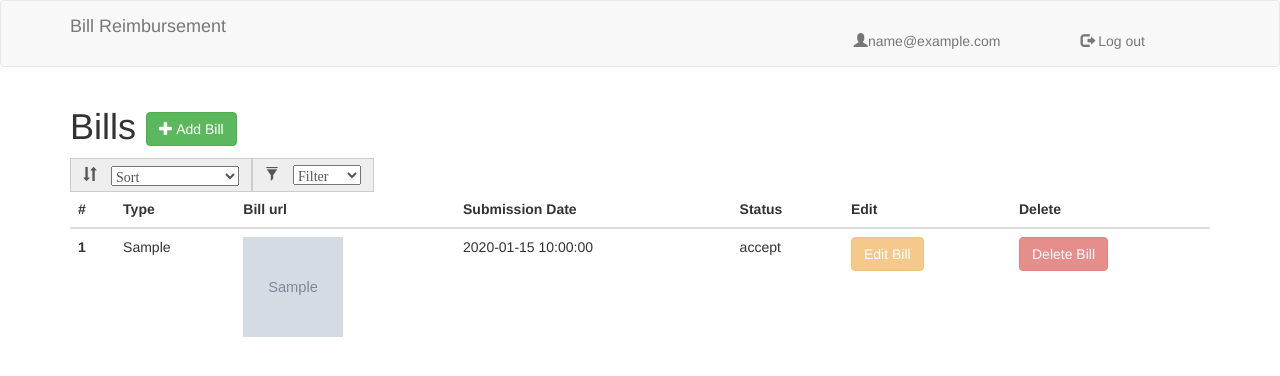
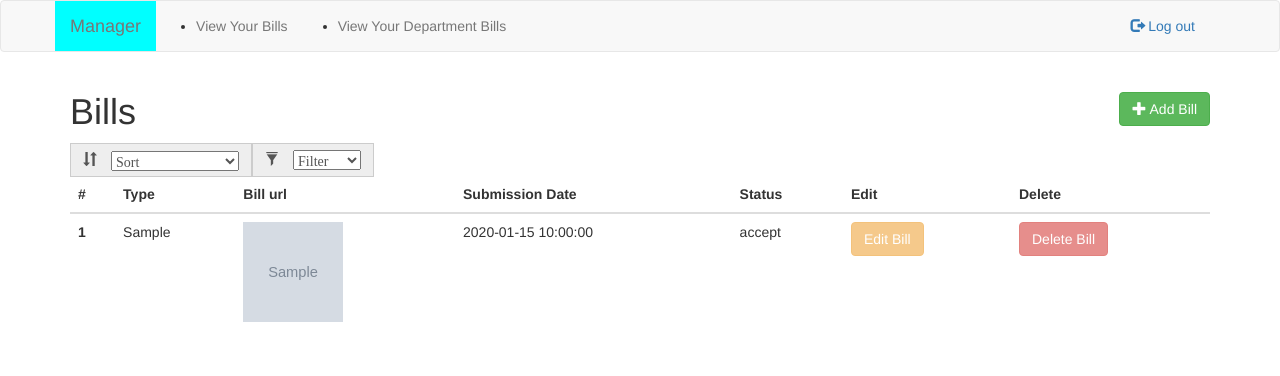
Before and after one commit to ishween/Bill-Reimbursement, a Flask app: page /employee/bill/manager/viewMyBills/1/1 in a window 1280 px wide. Shown: the top 376 px of the page. Run offline with Flask 2, Linux system fonts and the light colour scheme; the visitor is signed in with stand-in values (Sample User, id 1); grey boxes marked "Sample" are stand-in pictures; a database or web service that is not in the repository returns one stand-in record (values such as "Sample title"); some libraries are stand-ins or nearby versions.

Commit message:
manager bills

```diff
--- a/src/models/bills/bill.py
+++ b/src/models/bills/bill.py
@@ -6,6 +6,8 @@ import src.models.bills.error as billError
 
 class Bill(object):
     def __init__(self, employee_id, manager_id, bill_type, department_id, date_of_submission, bill_image_url, status, _id=None):
+        self.employee_id = None
+        self.manager_id = None
         if employee_id is not None:
             self.employee_id = employee_id
         else:
@@ -24,7 +26,10 @@ class Bill(object):
         Bill(employee_id, manager_id, bill_type, department_id, date_of_submission, bill_image_url, "pending").save_to_db()
 
     def save_to_db(self):
-        Database.insert(billConstant.COLLECTION, self.employee_json())
+        if self.employee_id is not None:
+            Database.insert(billConstant.COLLECTION, self.employee_json())
+        else:
+            Database.insert(billConstant.COLLECTION, self.manager_json())
 
     def employee_json(self):
         return {
--- a/src/models/bills/views.py
+++ b/src/models/bills/views.py
@@ -35,7 +35,7 @@ def view_bills(sort_type, filter_type):
 @bill_blueprint.route('/add', methods=['GET', 'POST'])
 @bills_decorators.requires_login
 def add_bill():
-    print(session.keys())
+   # print(session.keys())
     email = session['email']
     employee = Employee.get_by_employee_email(email)
     employee_id = None
@@ -49,6 +49,7 @@ def add_bill():
         manager_id = manager['_id']
         name = manager['name']
         department_id = manager['department_id']
+    #    print(manager)
     bill_types = BillType.all_bills_type_by_department_id(department_id)
     url = None
     thumbnail_url1 = None
@@ -131,20 +132,21 @@ def view_bills_to_manager(sort_type, filter_type):
         filter_bills = Bill.all_bills(manager['department_id'], filter_type)
     response = []
     for bill in filter_bills:
-        res={}
-        res['_id'] = bill['_id']
-        res['bill_type'] = bill['bill_type']
-        res['max_reimbursement_amount'] = get_bill_amount_by_department_and_type(manager['department_id'], bill['bill_type'])
-        res['bill_image_url'] = bill['bill_image_url']
-        res['date_of_submission'] = bill['date_of_submission']
-        res['status'] = bill['status']
-        employee_id = bill['employee_id']
-        employee = Employee.get_by_employee_id(employee_id)
-        res['employee_name'] = employee.name
-        res['employee_designation'] = employee.designation
-        department = Department.get_by_id(bill['department_id'])
-        res['department_name'] = department['name']
-        response.append(res)
+        if 'employee_id' in bill.keys():
+            res={}
+            res['_id'] = bill['_id']
+            res['bill_type'] = bill['bill_type']
+            res['max_reimbursement_amount'] = get_bill_amount_by_department_and_type(manager['department_id'], bill['bill_type'])
+            res['bill_image_url'] = bill['bill_image_url']
+            res['date_of_submission'] = bill['date_of_submission']
+            res['status'] = bill['status']
+            employee_id = bill['employee_id']
+            employee = Employee.get_by_employee_id(employee_id)
+            res['employee_name'] = employee.name
+            res['employee_designation'] = employee.designation
+            department = Department.get_by_id(bill['department_id'])
+            res['department_name'] = department['name']
+            response.append(res)
 
     sorted_bills = None
     if sort_type == "default":
--- /dev/null
+++ b/src/templates/managers/manager_bar.html
@@ -0,0 +1,54 @@
+<!DOCTYPE html>
+<html lang="en">
+<head>
+    <meta charset="UTF-8">
+    <title>Bill Reimbursement Service</title>
+
+    {% include 'html_dependencies.html' %}
+
+</head>
+<body>
+
+<nav class="navbar navbar-default">
+    <div class="container">
+        <div class="navbar-header">
+
+            <button type="button" class="navbar-toggle collapsed" data-toggle="collapse" data-target="#navbar"
+                    aria-expanded="false" aria-controls="navbar">
+                <span class="sr-only">Toggle navigation</span>
+                <span class="icon-bar"></span>
+                <span class="icon-bar"></span>
+                <span class="icon-bar"></span>
+            </button>
+            <a class="navbar-brand" href="{{ url_for('manager.to_menu') }}" title="Home" style="background: aqua">Manager</a>
+        </div>
+        <div id="navbar" class="navbar-collapse collapse">
+            <div class="topnav-right">
+                {% if session['email'] %}
+{#                    <li><a href="#" ><span class="glyphicon glyphicon-user"></span>{{ session['email'] }}</a></li>#}
+                    <ul><a class="nav-right" href="{{ url_for('admin.logout_admin') }}"><span class="glyphicon glyphicon-log-out"></span> Log out</a>
+                    </ul>
+                {% endif %}
+            </div>
+            <ul class="navbar-nav">
+                <li class="nav-item">
+                    <a class="nav-link" href="{{ url_for('bills.view_manager_bills', sort_type="default", filter_type="pending") }}">View Your Bills <span class="sr-only">(current)</span></a>
+                </li>
+                <li class="nav-item">
+                    <a class="nav-link" href="{{ url_for('bills.view_bills_to_manager', sort_type="default", filter_type="pending" ) }}">View Your Department Bills</a>
+                </li>
+            </ul>
+        </div>
+    </div>
+</nav>
+
+
+
+<div class="content container">
+    {% block content %}
+
+    {% endblock %}
+</div>
+
+</body>
+</html>
--- a/src/templates/managers/view_bills.html
+++ b/src/templates/managers/view_bills.html
@@ -1,4 +1,4 @@
-{% extends "base.html" %}
+{% extends "managers/manager_bar.html" %}
 {% block content %}
     <div class="reset">
         <a class="btn btn-warning" href="{{ url_for('manager.reset_password') }}">Reset Password</a>
--- a/src/templates/managers/view_manager_bills.html
+++ b/src/templates/managers/view_manager_bills.html
@@ -1,7 +1,7 @@
-{% extends "base.html" %}
+{% extends "managers/manager_bar.html" %}
 {% block content %}
 
-    <h1>Bills <a class="btn btn-success" href="{{ url_for('bills.add_bill') }}"><span class="glyphicon glyphicon-plus"></span> Add Bill</a>
+    <h1>Bills <a class="btn btn-success add" href="{{ url_for('bills.add_bill') }}"><span class="glyphicon glyphicon-plus"></span> Add Bill</a>
 </h1>
     <label class="input-group-addon glyphicon glyphicon-sort" style="width: 50px;">
             <select class="selectpicker glyphicon glyphicon-sort" onchange="location = this.value;">
```
